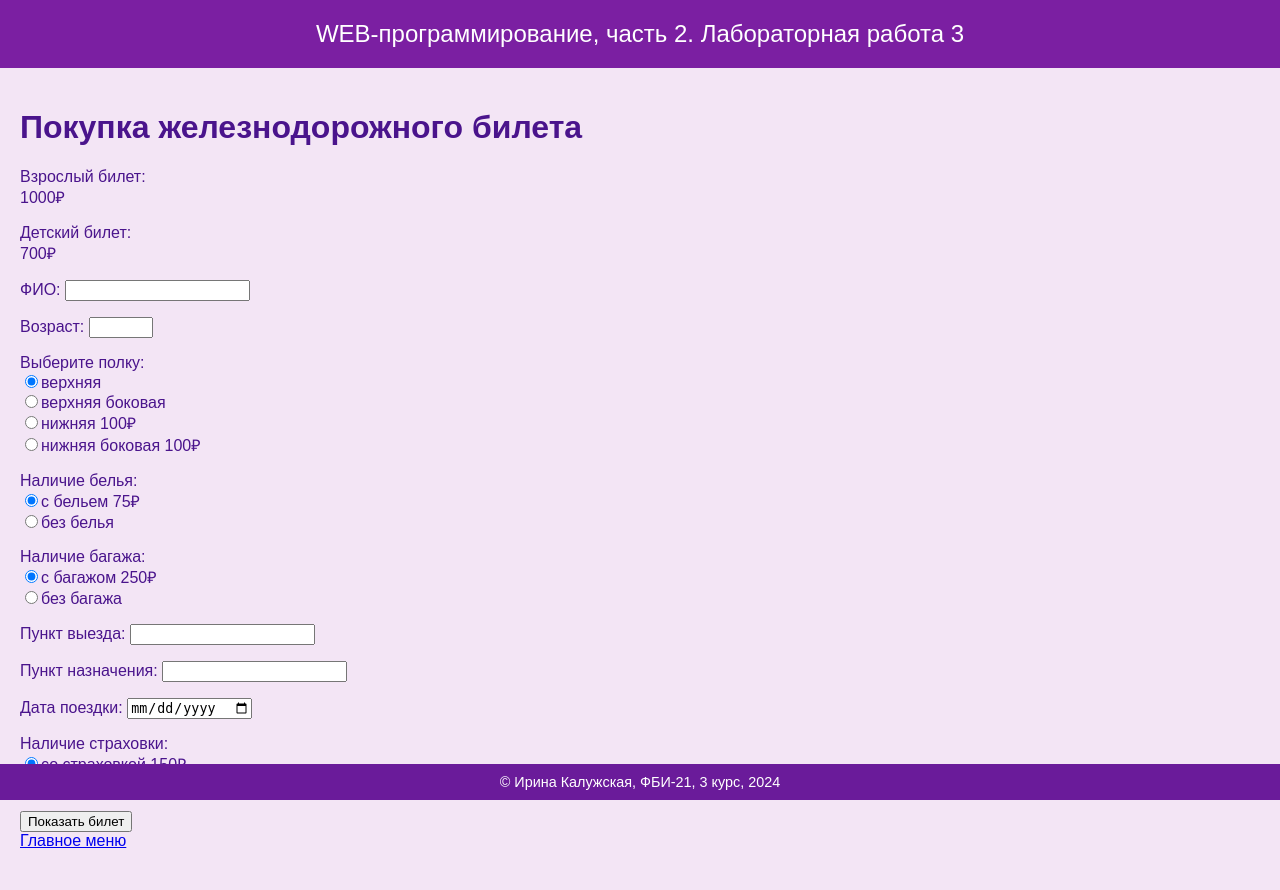
After one commit to rinaklzhsk/webprogramming-labs-2, a Flask app: page /lab3/ticket in a window 1280 px wide. The commit adds this page. Run offline with Flask 3, Linux system fonts and the light colour scheme.

Commit message:
железнодорожный билет

```diff
--- a/lab3.py
+++ b/lab3.py
@@ -105,3 +105,36 @@ def settings():
     resp = make_response(render_template('lab3/settings.html', color=color, bg_color=bg_color,
                         font_size=font_size, font_style=font_style))
     return resp
+
+
+@lab3.route('/lab3/ticket')
+def ticket():
+    ticket = 0
+    FIO = request.args.get('FIO')
+    age = request.args.get('age', 0)
+    shelf = request.args.get('shelf')
+    linen = request.args.get('linen')
+    baggage = request.args.get('baggage')
+    placefrom = request.args.get('placefrom')
+    placeto = request.args.get('placeto')
+    date = request.args.get('date')
+    belay = request.args.get('belay')
+
+    if int(age) < 18:
+        ticket += 700
+        ticket_type = "Детский билет"
+    else:
+        ticket += 1000
+        ticket_type = "Взрослый билет"
+    if shelf == 'lower' or shelf == 'lower-side':
+        ticket += 100
+    if linen == 'withlinen':
+        ticket += 75
+    if baggage == 'withbaggage':
+        ticket += 250
+    if belay == 'withbelay':
+        ticket += 150
+    return render_template('lab3/ticket.html', FIO=FIO, age=age,
+                ticket=ticket, shelf=shelf, linen=linen,
+                baggage=baggage, belay=belay, ticket_type=ticket_type,
+                placefrom=placefrom, placeto=placeto, date=date)
--- a/templates/lab3/lab3.html
+++ b/templates/lab3/lab3.html
@@ -19,5 +19,6 @@
         <li><a href="/lab3/form1">Форма</a></li>
         <li><a href="/lab3/order">Заказ</a></li>
         <li><a href="/lab3/settings">Настройка цвета</a></li>
+        <li><a href="/lab3/ticket">Билет</a></li>
     </ol>
 {% endblock %}
--- /dev/null
+++ b/templates/lab3/ticket.html
@@ -0,0 +1,190 @@
+{% extends "base.html" %}
+
+{% block lab %}  Лабораторная работа 3 {% endblock %}
+
+{% block main %}
+
+    {% if FIO and age and placefrom and placeto and date%}
+
+    <div>
+        <h1>{{ ticket_type }}</h1>
+
+        <p>ФИО: {{ FIO }}</p>
+        <p>Возраст: {{ age }}</p>
+
+        <p>Полка:
+            {% if shelf == 'up' %}
+                верхняя
+            {% elif shelf == 'up-side' %}
+                верхняя боковая
+            {% elif shelf == 'lower' %}
+                нижняя
+            {% else %}
+                нижняя боковая
+            {% endif %}
+        </p>
+
+        <p>Наличие белья: {{ 'с бельем' if linen == 'withlinen' else 'без белья' }}</p>
+        <p>Наличие багажа: {{ 'с багажом' if baggage == 'withbaggage' else 'без багажа' }}</p>
+
+        <p>Пункт выезда: {{ placefrom }}</p>
+        <p>Пункт назначения: {{ placeto }}</p>
+
+        <p>Дата: {{ date }}</p>
+        <p>Наличие страховки: {{ 'со страховкой' if belay == 'withbelay' else 'без страховки' }}</p>
+
+        <p>Стоимость: {{ ticket }} руб.</p>
+    </div>
+
+    <div>
+        <a href="/lab3/ticket">Вернуться к покупке билета</a>
+    </div>
+
+    {% else %}
+
+    <div>
+        <h1>Покупка железнодорожного билета</h1>
+
+        <form>
+            <div>
+                Взрослый билет:
+                <div>1000&#x20bd;</div>
+            </div>
+
+            <p>
+                <div>
+                    Детский билет:
+                    <div>700&#x20bd;</div>
+                </div>
+            </p>
+
+            <p>
+                <div>
+                    ФИО:
+                    <label>
+                        <input type="text" name="FIO" required>
+                    </label>
+                </div>
+            </p>
+
+            <p>
+                <div>
+                    Возраст:
+                    <label>
+                        <input type="number" name="age" min="1" max="120" required>
+                    </label>
+                </div>
+            </p>
+
+            <p>
+                <div>Выберите полку:</div>
+
+                <div>
+                    <label>
+                        <input type="radio" value="up" name="shelf" checked>верхняя
+                    </label>
+                </div>
+
+                <div>
+                    <label>
+                        <input type="radio" value="up-side" name="shelf">верхняя боковая
+                    </label>
+                </div>
+
+                <div>
+                    <label>
+                        <input type="radio" value="lower" name="shelf">нижняя 100&#x20bd;
+                    </label>
+                </div>
+
+                <div>
+                    <label>
+                        <input type="radio" value="lower-side" name="shelf">нижняя боковая 100&#x20bd;
+                    </label>
+                </div>
+            </p>
+
+            <p>
+                <div>Наличие белья:</div>
+
+                <div>
+                    <label>
+                        <input type="radio" value="withlinen" name="linen" checked>с бельем 75&#x20bd;
+                    </label>
+                </div>
+
+                <div>
+                    <label>
+                        <input type="radio" value="nolinen" name="linen">без белья
+                    </label>
+                </div>
+            </p>
+
+            <p>
+                <div>Наличие багажа:</div>
+
+                <div>
+                    <label>
+                        <input type="radio" value="withbaggage" name="baggage" checked>с багажом 250&#x20bd;
+                    </label>
+                </div>
+
+                <div>
+                    <label>
+                        <input type="radio" value="nobaggage" name="baggage">без багажа
+                    </label>
+                </div>
+            </p>
+
+            <p>
+                <div>
+                    Пункт выезда:
+                    <label>
+                        <input type="text" name="placefrom" required>
+                    </label>
+                </div>
+            </p>
+
+            <p>
+                <div>
+                    Пункт назначения:
+                    <label>
+                        <input type="text" name="placeto" required>
+                    </label>
+                </div>
+            </p>
+
+            <p>
+                <div>
+                    Дата поездки:
+                    <label>
+                        <input type="date" name="date" required>
+                    </label>
+                </div>
+            </p>
+
+            <p>
+                <div>Наличие страховки:</div>
+
+                <div>
+                    <label>
+                        <input type="radio" value="withbelay" name="belay" checked>со страховкой 150&#x20bd;
+                    </label>
+                </div>
+
+                <div>
+                    <label>
+                        <input type="radio" value="nobelay" name="belay">без страховки
+                    </label>
+                </div>
+            </p>
+
+            <div>
+                <button type="submit">Показать билет</button>
+            </div>
+        </form>
+    </div>
+
+    {% endif %}
+
+{% endblock %}
```
